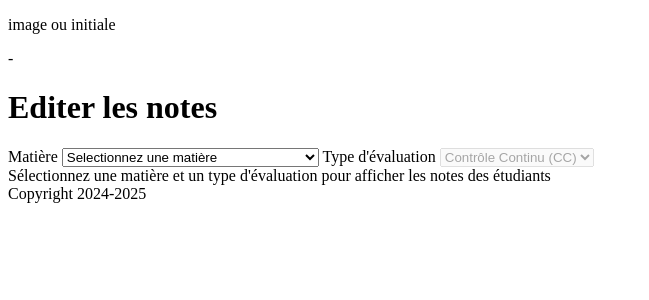
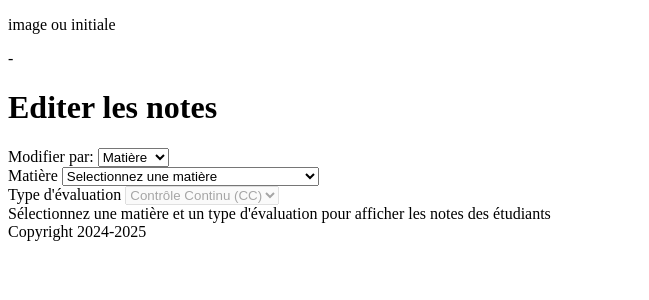
Before and after one commit to Arol4/studentManager, a Django app: template studentManager/studentManagerApp/templates/studentManagerApp/HTML/edit-page.html in a window 1280 px wide. Shown: the part 60-360 px from the top of the page, without its empty margins (0-649 px from the left). Run offline with Django 5.2, Linux system fonts and the light colour scheme; the template is opened without the code that fills it: values that come from a table or form of the project are taken from there, others are empty; data comes from the database, SQL or seed files in the repository; both versions use the stored data as it was after the commit.

Commit message:
fix: Begining  of the changing pf modification type

```diff
--- a/studentManager/studentManagerApp/models.py
+++ b/studentManager/studentManagerApp/models.py
@@ -93,7 +93,7 @@ class SessionUtilisateur(models.Model):
     utilisateur_id = models.PositiveIntegerField()
     token_session = models.CharField(max_length=100, unique=True)
     date_creation = models.DateTimeField(auto_now_add=True)
-    date_expiration = models.DateTimeField(default=timezone.now())
+    date_expiration = models.DateTimeField()
     ip_address = models.GenericIPAddressField(null=True, blank=True)
     user_agent = models.TextField(null = True, blank = True)
     name = models.CharField(null = True, blank = True)
--- a/studentManager/studentManagerApp/static/studentManagerApp/JS/edit-page.js
+++ b/studentManager/studentManagerApp/static/studentManagerApp/JS/edit-page.js
@@ -1,10 +1,52 @@
 document.addEventListener('DOMContentLoaded', function() {
-    const types_evaluation = document.getElementById('types_evaluation');
-    const liste_des_matieres_enseignees = document.getElementById('liste_des_matieres_enseignees');
-    const notes_de_la_matiere_selectionnee = document.getElementById('notes_de_la_matiere_selectionnee');
+    const types_modification = document.getElementById('types_modification');
+    const modification_par_choix = document.getElementById('modification_par_choix');
+    // Sauvegarder le HTML initial IMMÉDIATEMENT
+    const modification_par_choix_html_initial = modification_par_choix.innerHTML;
+    let types_evaluation, liste_des_matieres_enseignees, notes_de_la_matiere_selectionnee;
+    let valeur_type_evaluation, valeur_matiere;
+
+    // Fonction pour réinitialiser les références aux éléments
+    function initialiserReferences() {
+        types_evaluation = document.getElementById('types_evaluation');
+        liste_des_matieres_enseignees = document.getElementById('liste_des_matieres_enseignees');
+        notes_de_la_matiere_selectionnee = document.getElementById('notes_de_la_matiere_selectionnee');
+
+        // Réattacher les écouteurs d'événements
+        if (liste_des_matieres_enseignees) {
+            liste_des_matieres_enseignees.addEventListener('change', afficherNotes);
+        }
+        if (types_evaluation) {
+            types_evaluation.addEventListener('change', afficherNotes);
+        }
+
+        if (valeur_matiere){
+            liste_des_matieres_enseignees.value = valeur_matiere;
+        }
+        if (valeur_type_evaluation) {
+            types_evaluation.value = valeur_type_evaluation;
+        }
+    }
+
+    // Initialiser les références au chargement
+    initialiserReferences();
     afficherNotes();
-    liste_des_matieres_enseignees.addEventListener('change', afficherNotes);
-    types_evaluation.addEventListener('change', afficherNotes);
+
+    types_modification.addEventListener('change', afficherModifications);
+
+    function afficherModifications() {
+        const type_modification = types_modification.value;
+        if (type_modification == "par_matiere") {
+            // Restaurer le HTML initial
+            modification_par_choix.innerHTML = modification_par_choix_html_initial;
+            // Réinitialiser les références aux nouveaux éléments
+            initialiserReferences();
+            // Réafficher les notes
+            afficherNotes();
+        } else if (type_modification == "par_etudiant") {
+            modification_par_choix.innerHTML = "Le menu de la modification par étudiant doit s'afficher ici.";
+        }
+    }
 
     function creerTableauHTML(data) {
         const table = document.createElement('table');
@@ -32,7 +74,7 @@ document.addEventListener('DOMContentLoaded', function() {
             const tdNote = document.createElement('td');
             const input = document.createElement('input');
             input.type = 'number';
-            input.value = rowData.note;
+            input.value = rowData.note !== null ? rowData.note : '';
             input.min = 0;
             input.max = 20;
             input.step = 0.5;
@@ -50,17 +92,19 @@ document.addEventListener('DOMContentLoaded', function() {
         const type_evaluation = types_evaluation.value;
         const matiere_selectionnee = liste_des_matieres_enseignees.value;
         notes_de_la_matiere_selectionnee.innerHTML = '';
-        if (matiere_selectionnee && type_evaluation && (window.notesData.tableaux[matiere_selectionnee])[type_evaluation]) {
-            const tableau = creerTableauHTML((window.notesData.tableaux[matiere_selectionnee])[type_evaluation]);
+
+        if (matiere_selectionnee && type_evaluation && window.notesData.tableaux[matiere_selectionnee] && window.notesData.tableaux[matiere_selectionnee][type_evaluation]) {
+            const tableau = creerTableauHTML(window.notesData.tableaux[matiere_selectionnee][type_evaluation]);
             notes_de_la_matiere_selectionnee.appendChild(tableau);
             const saveButton = document.createElement('button');
             saveButton.textContent = 'Enregistrer les notes';
             saveButton.addEventListener('click', enregistrerNotes);
             notes_de_la_matiere_selectionnee.appendChild(saveButton);
-        }else{
-            notes_de_la_matiere_selectionnee.textContent="Sélectionnez une matière et un type d'évaluation pour afficher les notes des étudiants";
-
+        } else {
+            notes_de_la_matiere_selectionnee.textContent = "Sélectionnez une matière et un type d'évaluation pour afficher les notes des étudiants";
         }
+        valeur_type_evaluation = type_evaluation;
+        valeur_matiere = matiere_selectionnee;
     }
     function enregistrerNotes() {
         const matiere_selectionnee = liste_des_matieres_enseignees.value;
@@ -71,7 +115,8 @@ document.addEventListener('DOMContentLoaded', function() {
         rows.forEach(row => {
             const id = row.getAttribute('data-id');
             const input = row.querySelector('input');
-            const note = parseFloat(input.value);
+            const noteValue = input.value.trim();
+            const note = noteValue === '' ? null : parseFloat(noteValue);
             notes[id] = isNaN(note) ? null : note;
         });
         const csrfToken = document.querySelector('[name=csrfmiddlewaretoken]').value;
--- a/studentManager/studentManagerApp/templates/studentManagerApp/HTML/edit-page.html
+++ b/studentManager/studentManagerApp/templates/studentManagerApp/HTML/edit-page.html
@@ -16,12 +16,18 @@
 <p>{{user.nom}}-{{user.role}}</p>
 <h1>Editer les notes</h1>
 {% csrf_token %}
+<label>Modifier par: </label>
+<select id="types_modification">
+    <option selected value="par_matiere">Matière</option>
+    <option value="par_etudiant">Étudiant</option>
+</select><br>
+<div id="modification_par_choix">
     {% if liste_des_matieres_enseignees %}
         <label>Matière</label>
         <select id="liste_des_matieres_enseignees">
         {% if liste_des_matieres_enseignees|length == 1 %}
             {% for matiere_enseignee in liste_des_matieres_enseignees %}
-    <option value="{{ matiere_enseignee.matiere_id|escape }}">{{ matiere_enseignee.libelle|escape }} - Semestre {{ matiere_enseignee.semestre|escape }}</option>
+        <option value="{{ matiere_enseignee.matiere_id|escape }}" selected>{{ matiere_enseignee.libelle|escape }} - Semestre {{ matiere_enseignee.semestre|escape }}</option>
             {% endfor %}
         {% else %}
         <option value="" disabled selected>Selectionnez une matière</option>
@@ -29,7 +35,7 @@
         <option value="{{ matiere_enseignee.matiere_id|escape }}">{{ matiere_enseignee.libelle|escape }} - Semestre {{ matiere_enseignee.semestre|escape }}</option>
             {% endfor %}
         {% endif %}
-    </select>
+        </select><br>
         <label>Type d'évaluation</label>
         {% if user.role == "administrateur" %}
         <select id="types_evaluation">
@@ -46,6 +52,7 @@
     {% else %}
     <p>Aucune matière</p>
     {% endif %}
+</div>
 <script src = "{% static 'studentManagerApp/JS/edit-page.js' %}"></script>
 <script>
     window.notesData = {
```
Also changed, not shown: studentManager/db.sqlite3, studentManager/studentManagerApp/migrations/0025_alter_sessionutilisateur_date_expiration.py (added), studentManager/studentManagerApp/migrations/0026_alter_sessionutilisateur_date_expiration.py (added), 1 other file. Lines whose indentation alone changed are shown as unchanged.
